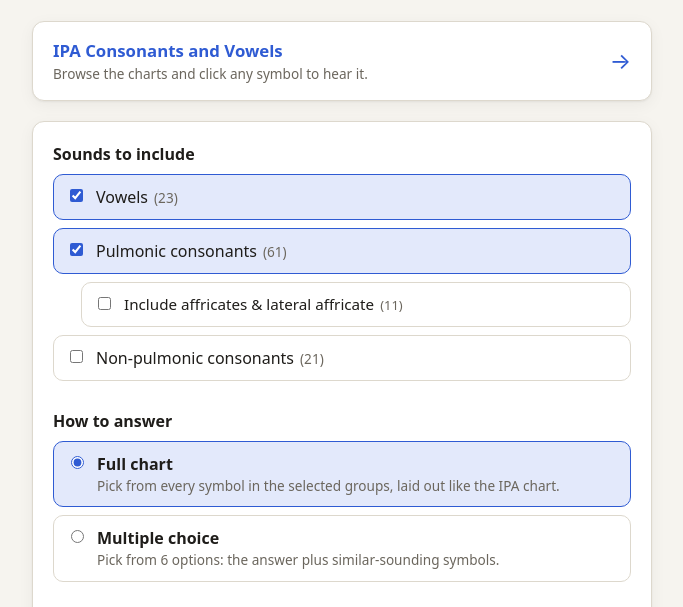
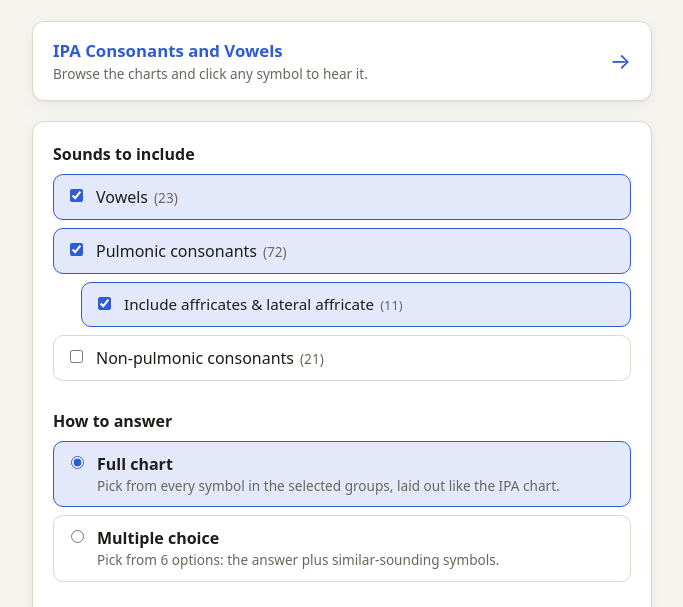
Before and after one commit to jessica1870/jessica1870.github.io, a plain HTML site: page index.html in a window 1280 px wide. Shown: the part 177-784 px from the top of the page, without its empty margins (298-981 px from the left). Drawn offline with Linux system fonts and the light colour scheme.

Commit message:
Check affricates checkbox by default

```diff
--- a/index.html
+++ b/index.html
@@ -30,7 +30,7 @@
           <legend>Sounds to include</legend>
           <label class="check"><input type="checkbox" name="cat" value="vowel" checked> <span>Vowels <small data-count="vowel"></small></span></label>
           <label class="check"><input type="checkbox" name="cat" value="pulmonic" checked> <span>Pulmonic consonants <small data-count="pulmonic"></small></span></label>
-          <label class="check sub"><input type="checkbox" id="affricates"> <span>Include affricates &amp; lateral affricate <small data-count="affricate"></small></span></label>
+          <label class="check sub"><input type="checkbox" id="affricates" checked> <span>Include affricates &amp; lateral affricate <small data-count="affricate"></small></span></label>
           <label class="check"><input type="checkbox" name="cat" value="nonpulmonic"> <span>Non-pulmonic consonants <small data-count="nonpulmonic"></small></span></label>
           <p class="hint" id="cat-error" hidden>Choose at least one group.</p>
         </fieldset>
```
